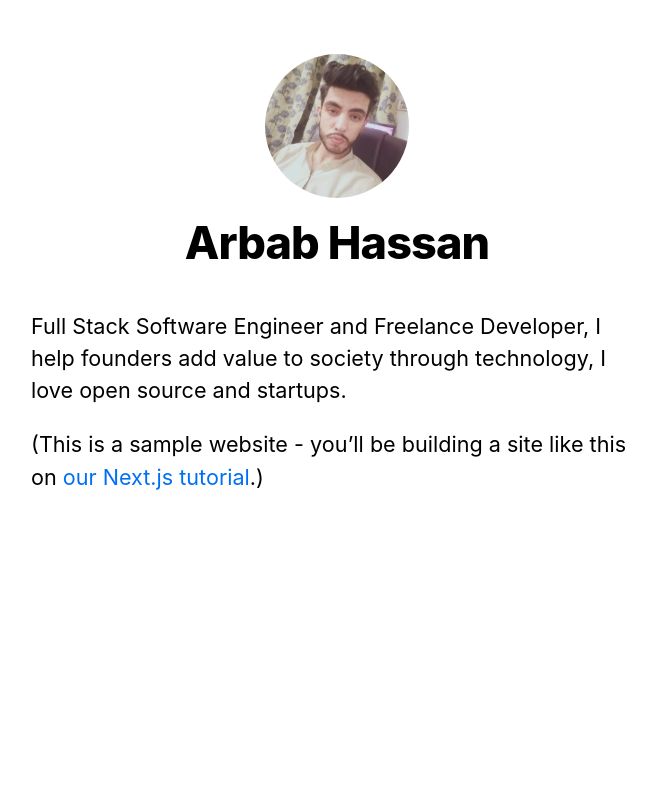
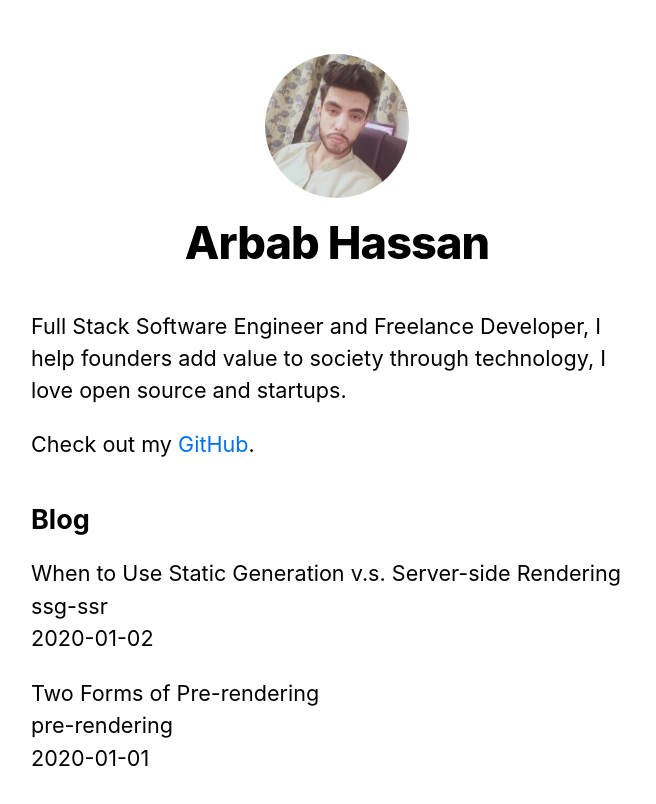
Before and after one commit to arbhassan/portfolio-site, a Next.js app: page / in a window 1280 px wide. Shown: the top 804 px of the page, without its empty margins (303-959 px from the left). Built offline with nearby package versions, Linux system fonts and the light colour scheme.

Commit message:
Pre-rendering and Data Fetching

```diff
--- /dev/null
+++ b/lib/posts.js
@@ -0,0 +1,35 @@
+import fs from "fs";
+import path from "path";
+import matter from "gray-matter";
+
+const postsDirectory = path.join(process.cwd(), "posts");
+
+export function getSortedPostsData() {
+  // Get file names under /posts
+  const fileNames = fs.readdirSync(postsDirectory);
+  const allPostsData = fileNames.map((fileName) => {
+    // Remove ".md" from file name to get id
+    const id = fileName.replace(/\.md$/, "");
+
+    // Read markdown file as string
+    const fullPath = path.join(postsDirectory, fileName);
+    const fileContents = fs.readFileSync(fullPath, "utf8");
+
+    // Use gray-matter to parse the post metadata section
+    const matterResult = matter(fileContents);
+
+    // Combine the data with the id
+    return {
+      id,
+      ...matterResult.data,
+    };
+  });
+  // Sort posts by date
+  return allPostsData.sort((a, b) => {
+    if (a.date < b.date) {
+      return 1;
+    } else {
+      return -1;
+    }
+  });
+}
--- a/package.json
+++ b/package.json
@@ -8,6 +8,7 @@
     "start": "next start"
   },
   "dependencies": {
+    "gray-matter": "^4.0.2",
     "next": "^10.0.0",
     "react": "16.13.1",
     "react-dom": "16.13.1"
--- a/pages/index.js
+++ b/pages/index.js
@@ -2,7 +2,18 @@
 import Layout, { siteTitle } from "../components/layout";
 import utilStyles from "../styles/utils.module.css";
 
-export default function Home() {
+import { getSortedPostsData } from "../lib/posts";
+
+export async function getStaticProps() {
+  const allPostsData = getSortedPostsData();
+  return {
+    props: {
+      allPostsData,
+    },
+  };
+}
+
+export default function Home({ allPostsData }) {
   return (
     <Layout home>
       <Head>
@@ -15,9 +26,23 @@
           startups.
         </p>
         <p>
-          (This is a sample website - you’ll be building a site like this on{" "}
-          <a href="https://nextjs.org/learn">our Next.js tutorial</a>.)
+          Check out my
+          <a href="https://github.com/arbhassan"> GitHub</a>.
         </p>
+      </section>
+      <section className={`${utilStyles.headingMd} ${utilStyles.padding1px}`}>
+        <h2 className={utilStyles.headingLg}>Blog</h2>
+        <ul className={utilStyles.list}>
+          {allPostsData.map(({ id, date, title }) => (
+            <li className={utilStyles.listItem} key={id}>
+              {title}
+              <br />
+              {id}
+              <br />
+              {date}
+            </li>
+          ))}
+        </ul>
       </section>
     </Layout>
   );
--- /dev/null
+++ b/posts/pre-rendering.md
@@ -0,0 +1,11 @@
+---
+title: "Two Forms of Pre-rendering"
+date: "2020-01-01"
+---
+
+Next.js has two forms of pre-rendering: **Static Generation** and **Server-side Rendering**. The difference is in **when** it generates the HTML for a page.
+
+- **Static Generation** is the pre-rendering method that generates the HTML at **build time**. The pre-rendered HTML is then _reused_ on each request.
+- **Server-side Rendering** is the pre-rendering method that generates the HTML on **each request**.
+
+Importantly, Next.js lets you **choose** which pre-rendering form to use for each page. You can create a "hybrid" Next.js app by using Static Generation for most pages and using Server-side Rendering for others.
--- /dev/null
+++ b/posts/ssg-ssr.md
@@ -0,0 +1,19 @@
+---
+title: "When to Use Static Generation v.s. Server-side Rendering"
+date: "2020-01-02"
+---
+
+We recommend using **Static Generation** (with and without data) whenever possible because your page can be built once and served by CDN, which makes it much faster than having a server render the page on every request.
+
+You can use Static Generation for many types of pages, including:
+
+- Marketing pages
+- Blog posts
+- E-commerce product listings
+- Help and documentation
+
+You should ask yourself: "Can I pre-render this page **ahead** of a user's request?" If the answer is yes, then you should choose Static Generation.
+
+On the other hand, Static Generation is **not** a good idea if you cannot pre-render a page ahead of a user's request. Maybe your page shows frequently updated data, and the page content changes on every request.
+
+In that case, you can use **Server-Side Rendering**. It will be slower, but the pre-rendered page will always be up-to-date. Or you can skip pre-rendering and use client-side JavaScript to populate data.
```
Also changed, not shown: 1 other file (tests, documents, lock files or other folders).
